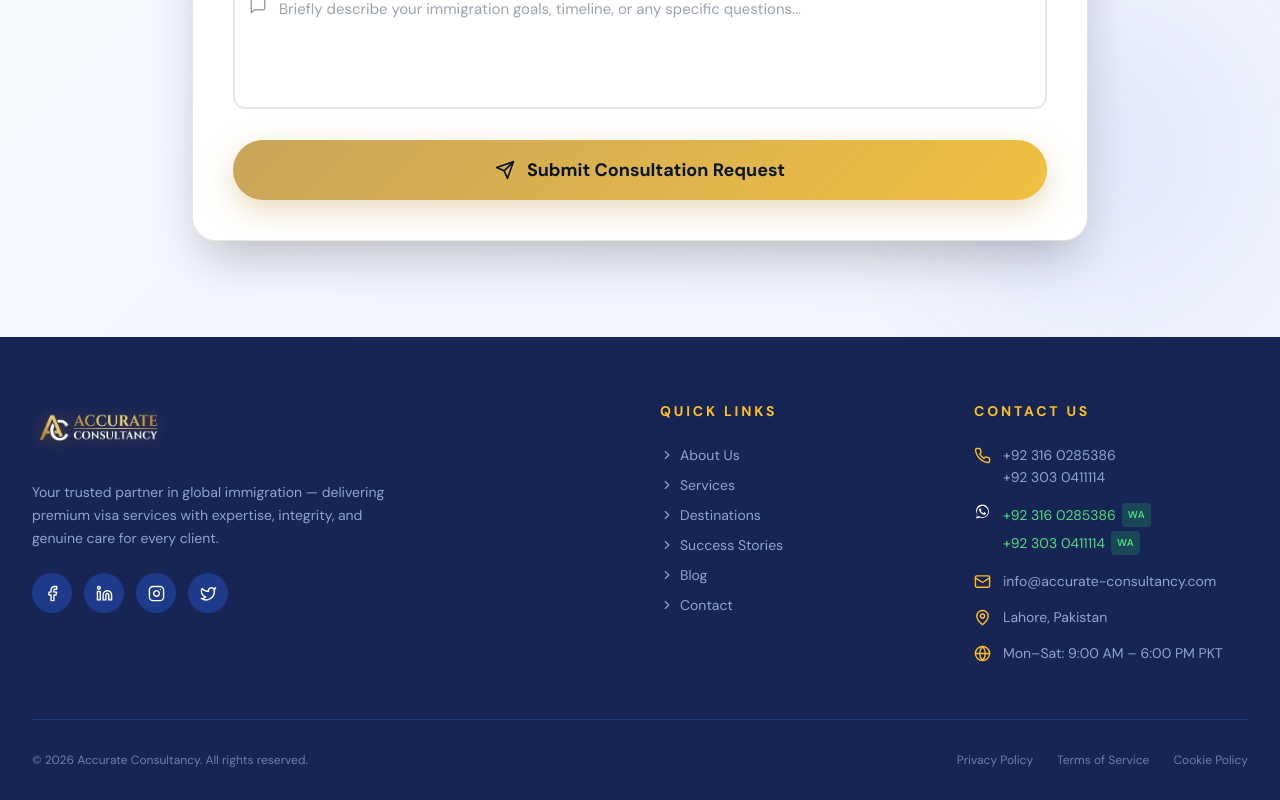
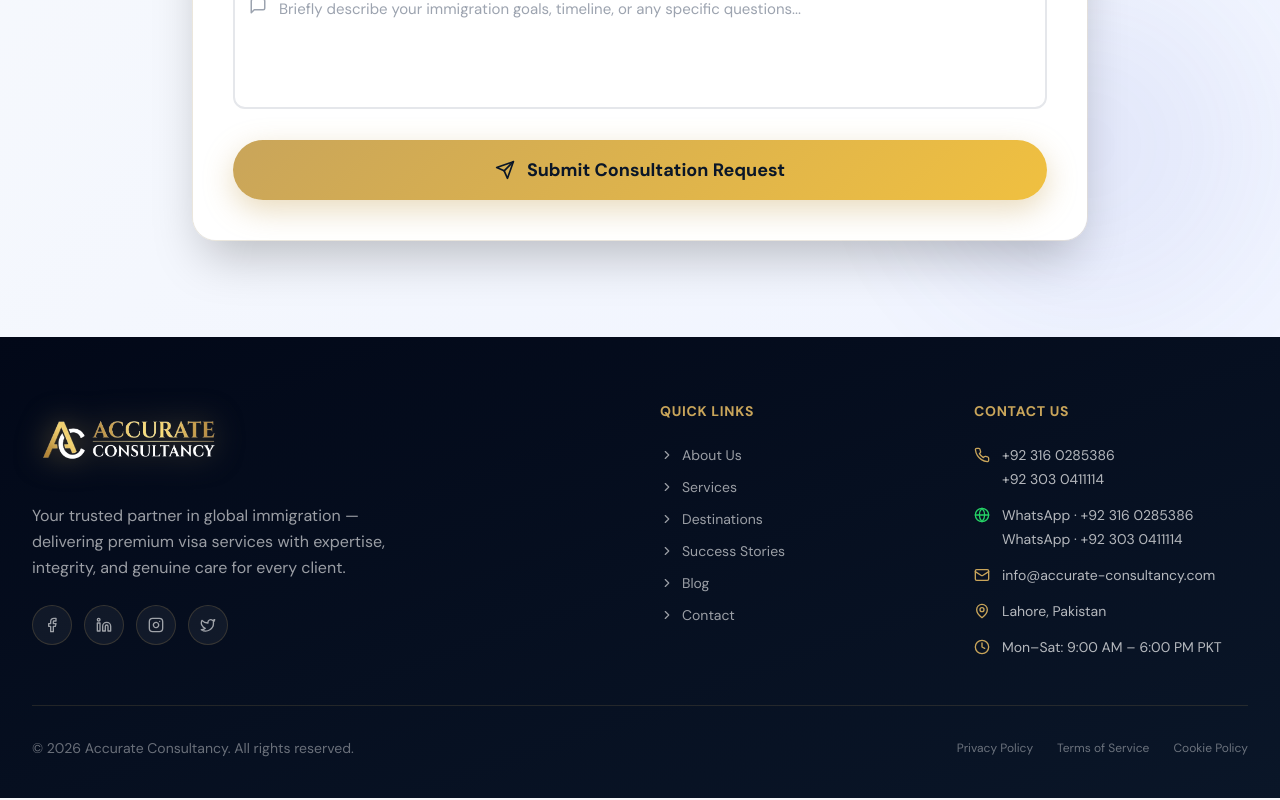
Before and after one commit to imran1001/Accurate-ConsultancyV3, a React (Vite) app: page / in a window 1280 px wide. Shown: the part 5275-6075 px from the top of the page. Built offline with nearby package versions, Linux system fonts and the light colour scheme.

Commit message:
Enhance Footer component with new styles and icons

```diff
--- a/src/components/Footer.jsx
+++ b/src/components/Footer.jsx
@@ -1,5 +1,6 @@
+import React from 'react';
 import {
-  MapPin, Phone, Mail, Globe,
+  MapPin, Phone, Mail, Globe, Clock,
   Facebook, Linkedin, Instagram, Twitter,
   ChevronRight,
 } from 'lucide-react';
@@ -16,7 +17,7 @@ const SOCIAL = [
   { Icon: Twitter,   href: '#', label: 'Twitter'   },
 ];
 
-/* Inline WhatsApp SVG so no extra dependency is needed */
+/* Inline WhatsApp SVG for clean dependencies */
 function WhatsAppIcon({ size = 17 }) {
   return (
     <svg
@@ -32,8 +33,8 @@ function WhatsAppIcon({ size = 17 }) {
 }
 
 const WA_NUMBERS = [
-  { number: '923160285386', display: '+92 316 0285386', label: 'Sales & Visa'  },
-  { number: '923030411114', display: '+92 303 0411114', label: 'Support'       },
+  { number: '923160285386', display: '+92 316 0285386', label: 'Sales & Visa' },
+  { number: '923030411114', display: '+92 303 0411114', label: 'Support'      },
 ];
 
 const WA_MSG = encodeURIComponent(
@@ -46,13 +47,13 @@ export default function Footer() {
   return (
     <footer
       id="contact"
-      className="bg-blue-950 text-white pt-16 pb-8 px-4 sm:px-6 lg:px-8"
+      className="bg-gradient-to-br from-[#020818] to-[#0a1628] text-white pt-16 pb-10"
       aria-label="Site footer"
     >
-      <div className="max-w-7xl mx-auto">
+      <div className="max-w-7xl mx-auto px-4 sm:px-6 lg:px-8">
 
         {/* ── Main Grid ───────────────────────────── */}
-        <div className="grid md:grid-cols-2 lg:grid-cols-4 gap-10 mb-14">
+        <div className="grid md:grid-cols-2 lg:grid-cols-4 gap-10 mb-12">
 
           {/* Brand Column */}
           <div className="lg:col-span-2">
@@ -65,15 +66,15 @@ export default function Footer() {
                 src="/logo.png"
                 alt="Accurate Consultancy"
                 width={220}
-                height={78}
-                className="h-12 w-auto object-contain
+                height={70}
+                className="h-[70px] w-auto object-contain
                            group-hover:scale-105 transition-transform duration-300
-                           drop-shadow-[0_1px_8px_rgba(217,119,6,0.4)]"
+                           drop-shadow-[0_0_15px_rgba(201,165,90,0.5)] brightness-105"
                 loading="lazy"
               />
             </a>
 
-            <p className="text-blue-200/70 leading-relaxed text-sm max-w-sm mb-6">
+            <p className="text-white/60 leading-relaxed text-base max-w-sm mb-6">
               Your trusted partner in global immigration — delivering premium visa services
               with expertise, integrity, and genuine care for every client.
             </p>
@@ -85,11 +86,12 @@ export default function Footer() {
                   key={label}
                   href={href}
                   aria-label={label}
-                  className="w-10 h-10 bg-blue-900 hover:bg-amber-600 rounded-full
-                             flex items-center justify-center
-                             transition-all duration-300 hover:scale-110"
+                  className="w-10 h-10 rounded-full flex items-center justify-center
+                             bg-white/5 border border-[#c9a55a]/20 text-white/60
+                             transition-all duration-300
+                             hover:scale-110 hover:bg-[#c9a55a]/20 hover:border-[#c9a55a]/60 hover:text-[#c9a55a]"
                 >
-                  <Icon size={17} aria-hidden="true" />
+                  <Icon size={16} aria-hidden="true" />
                 </a>
               ))}
             </div>
@@ -97,20 +99,20 @@ export default function Footer() {
 
           {/* Quick Links */}
           <nav aria-label="Quick links">
-            <h3 className="text-sm font-bold tracking-[0.2em] uppercase text-amber-400 mb-6">
+            <h3 className="text-sm font-bold tracking-wider uppercase text-[#c9a55a] mb-6">
               Quick Links
             </h3>
-            <ul className="space-y-2.5">
+            <ul className="space-y-3">
               {QUICK_LINKS.map((link) => (
                 <li key={link}>
                   <a
                     href="#"
-                    className="flex items-center gap-1.5 text-blue-200/70 hover:text-amber-400
-                               text-sm transition-colors duration-200 group"
+                    className="flex items-center gap-2 text-white/60 hover:text-[#c9a55a]
+                               text-sm transition-colors duration-300 group"
                   >
                     <ChevronRight
                       size={14}
-                      className="shrink-0 group-hover:translate-x-0.5 transition-transform"
+                      className="shrink-0 group-hover:translate-x-1 transition-transform duration-300"
                       aria-hidden="true"
                     />
                     {link}
@@ -122,43 +124,39 @@ export default function Footer() {
 
           {/* Contact Info */}
           <div>
-            <h3 className="text-sm font-bold tracking-[0.2em] uppercase text-amber-400 mb-6">
+            <h3 className="text-sm font-bold tracking-wider uppercase text-[#c9a55a] mb-6">
               Contact Us
             </h3>
             <address className="not-italic space-y-4">
 
               {/* Phone (tel:) */}
               <div className="flex items-start gap-3">
-                <Phone className="text-amber-400 shrink-0 mt-0.5" size={17} aria-hidden="true" />
-                <div className="text-sm text-blue-200/70 space-y-0.5">
-                  <a href="tel:+923160285386" className="block hover:text-amber-400 transition-colors">
+                <Phone className="text-[#c9a55a] shrink-0 mt-0.5" size={16} aria-hidden="true" />
+                <div className="text-sm text-white/70 space-y-1">
+                  <a href="tel:+923160285386" className="block hover:text-[#c9a55a] transition-colors">
                     +92 316 0285386
                   </a>
-                  <a href="tel:+923030411114" className="block hover:text-amber-400 transition-colors">
+                  <a href="tel:+923030411114" className="block hover:text-[#c9a55a] transition-colors">
                     +92 303 0411114
                   </a>
                 </div>
               </div>
 
-              {/* WhatsApp numbers */}
+              {/* WhatsApp */}
               <div className="flex items-start gap-3">
-                <WhatsAppIcon size={17} />
-                <div className="text-sm space-y-1">
+                <Globe className="text-[#25d366] shrink-0 mt-0.5" size={16} aria-hidden="true" />
+                <div className="text-sm space-y-1 text-white/70">
                   {WA_NUMBERS.map(({ number, display, label }) => (
                     <a
                       key={number}
                       href={`https://wa.me/${number}?text=${WA_MSG}`}
                       target="_blank"
                       rel="noopener noreferrer"
-                      className="flex items-center gap-1.5 text-[#4ade80] hover:text-[#86efac]
+                      className="flex items-center gap-1.5 hover:text-[#25d366]
                                  transition-colors duration-200 group"
                       aria-label={`WhatsApp ${label}: ${display}`}
                     >
-                      <span>{display}</span>
-                      <span className="text-[10px] bg-[#25D366]/20 text-[#4ade80] px-1.5 py-0.5
-                                       rounded font-semibold tracking-wider">
-                        WA
-                      </span>
+                      <span>WhatsApp · {display}</span>
                     </a>
                   ))}
                 </div>
@@ -166,10 +164,10 @@ export default function Footer() {
 
               {/* Email */}
               <div className="flex items-start gap-3">
-                <Mail className="text-amber-400 shrink-0 mt-0.5" size={17} aria-hidden="true" />
+                <Mail className="text-[#c9a55a] shrink-0 mt-0.5" size={16} aria-hidden="true" />
                 <a
                   href="mailto:info@accurate-consultancy.com"
-                  className="text-sm text-blue-200/70 hover:text-amber-400 transition-colors break-all"
+                  className="text-sm text-white/70 hover:text-[#c9a55a] transition-colors break-all"
                 >
                   info@accurate-consultancy.com
                 </a>
@@ -177,23 +175,25 @@ export default function Footer() {
 
               {/* Location */}
               <div className="flex items-start gap-3">
-                <MapPin className="text-amber-400 shrink-0 mt-0.5" size={17} aria-hidden="true" />
-                <span className="text-sm text-blue-200/70">Lahore, Pakistan</span>
+                <MapPin className="text-[#c9a55a] shrink-0 mt-0.5" size={16} aria-hidden="true" />
+                <span className="text-sm text-white/70">Lahore, Pakistan</span>
               </div>
 
               {/* Hours */}
               <div className="flex items-start gap-3">
-                <Globe className="text-amber-400 shrink-0 mt-0.5" size={17} aria-hidden="true" />
-                <span className="text-sm text-blue-200/70">Mon–Sat: 9:00 AM – 6:00 PM PKT</span>
+                <Clock className="text-[#c9a55a] shrink-0 mt-0.5" size={16} aria-hidden="true" />
+                <span className="text-sm text-white/70">Mon–Sat: 9:00 AM – 6:00 PM PKT</span>
               </div>
             </address>
           </div>
         </div>
 
+        {/* ── Divider ─────────────────────────────── */}
+        <div className="h-px w-full bg-[#c9a55a]/15 mb-8" />
+
         {/* ── Bottom Bar ──────────────────────────── */}
-        <div className="border-t border-blue-900 pt-8 flex flex-col md:flex-row
-                        justify-between items-center gap-4">
-          <p className="text-blue-200/50 text-xs">
+        <div className="flex flex-col md:flex-row justify-between items-center gap-4">
+          <p className="text-white/40 text-sm">
             © {year} Accurate Consultancy. All rights reserved.
           </p>
           <nav aria-label="Legal links" className="flex gap-6">
@@ -201,13 +201,14 @@ export default function Footer() {
               <a
                 key={item}
                 href="#"
-                className="text-blue-200/50 hover:text-amber-400 text-xs transition-colors"
+                className="text-white/40 hover:text-[#c9a55a] text-xs transition-colors"
               >
                 {item}
               </a>
             ))}
           </nav>
         </div>
+
       </div>
     </footer>
   );
```
